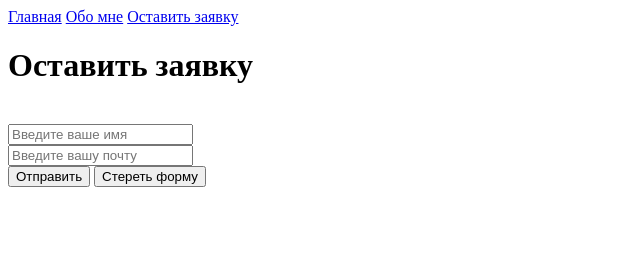
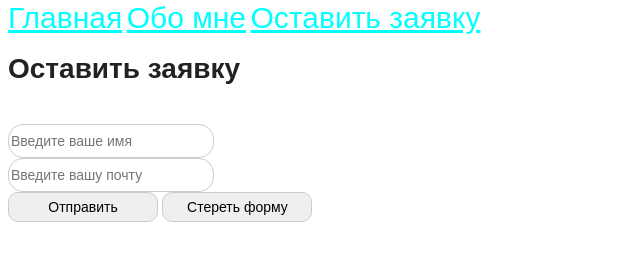
Before and after one commit to RinatHM/DZ_HTML, a plain HTML site: page application.html in a window 1280 px wide. Shown: the whole page, without its empty margins (0-640 px from the left). Drawn offline with Linux system fonts and the light colour scheme.

Commit message:
lesson seminar-2

```diff
--- a/application.html
+++ b/application.html
@@ -4,18 +4,20 @@
     <meta charset="UTF-8">
     <meta name="viewport" content="width=device-width, initial-scale=1.0">
     <title>Document</title>
+    <link rel="stylesheet" href="css.css">
+
 </head>
-<body>
-    <a href="index.html">Главная</a>
-    <a href="info\about.html">Обо мне</a>
-    <a href="application.html">Оставить заявку</a>
-    <h1>Оставить заявку</h1><br>
+<body class="text">
+    <a class="nav_link" href="index.html">Главная</a>
+    <a class="nav_link" href="info\about.html">Обо мне</a>
+    <a class="nav_link" href="application.html">Оставить заявку</a>
+    <h1 class="title" class="backgr">Оставить заявку</h1><br>
     <form action="#">
-        <input type="text" placeholder="Введите ваше имя" ><br>
-        <input type="email" placeholder="Введите вашу почту" ><br>
+        <input class="button" type="text" placeholder="Введите ваше имя" ><br>
+        <input class="button" type="email" placeholder="Введите вашу почту" ><br>
 
-        <button type="submit">Отправить</button>
-        <button type="reset">Стереть форму</button>
+        <button class="btn" type="submit">Отправить</button>
+        <button class="btn" type="reset">Стереть форму</button>
     </form>
 </body>
 </html>
--- /dev/null
+++ b/css.css
@@ -0,0 +1,37 @@
+.text {
+    font-family: sans-serif;
+}
+class a {    text-decoration: none;}
+.heading {    font-style: normal;
+    font-weight: 300;
+    font-size: 18px;
+    line-height: 30px;
+    color: #7d7987;
+    border: 1px solid black;}
+.nav_link {    color: aqua;
+    font-size: 30px;
+    line-height: 20px;}
+.headline {    color: coral;
+    font-style: normal;
+    font-weight: 700;
+    font-size: 36px;
+    line-height: 80px;}
+.title {    font-size: 28px;
+    color: #222;
+    line-height: 36px;
+    font-weight: bold;}
+.pic{    border-radius: 10px;    }
+.button {    width: 200px;
+    height: 30px;
+    outline: none;
+    border: 1px solid #ccc;
+    border-radius: 15px;
+    font-size: 14px;
+    line-height: 30px;
+    font-family: sans-serif;
+}
+.btn {width: 150px;
+    height: 30px;
+    font-size: 14px;
+    border: 1px solid #ccc;
+    border-radius: 10px;}
```
Also changed, not shown: index.html (+11 -25 lines), info/about.html (+8 -7 lines).
